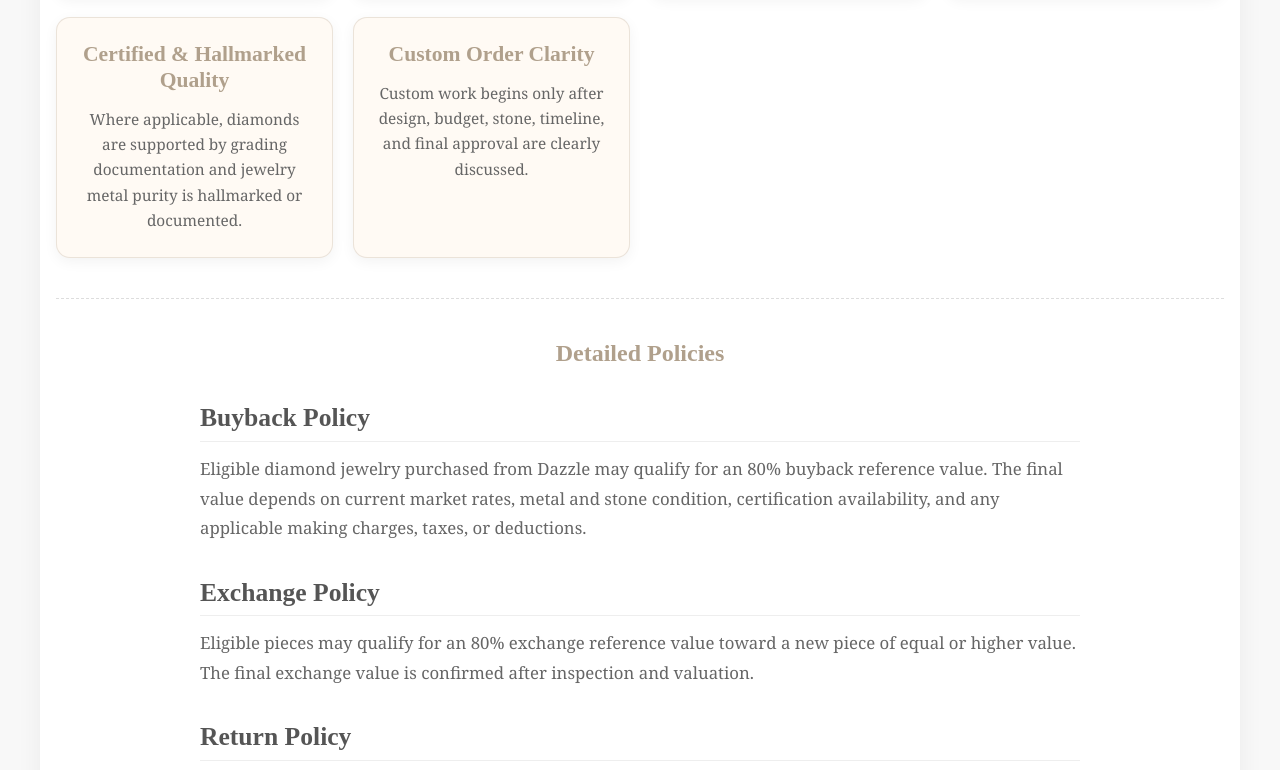
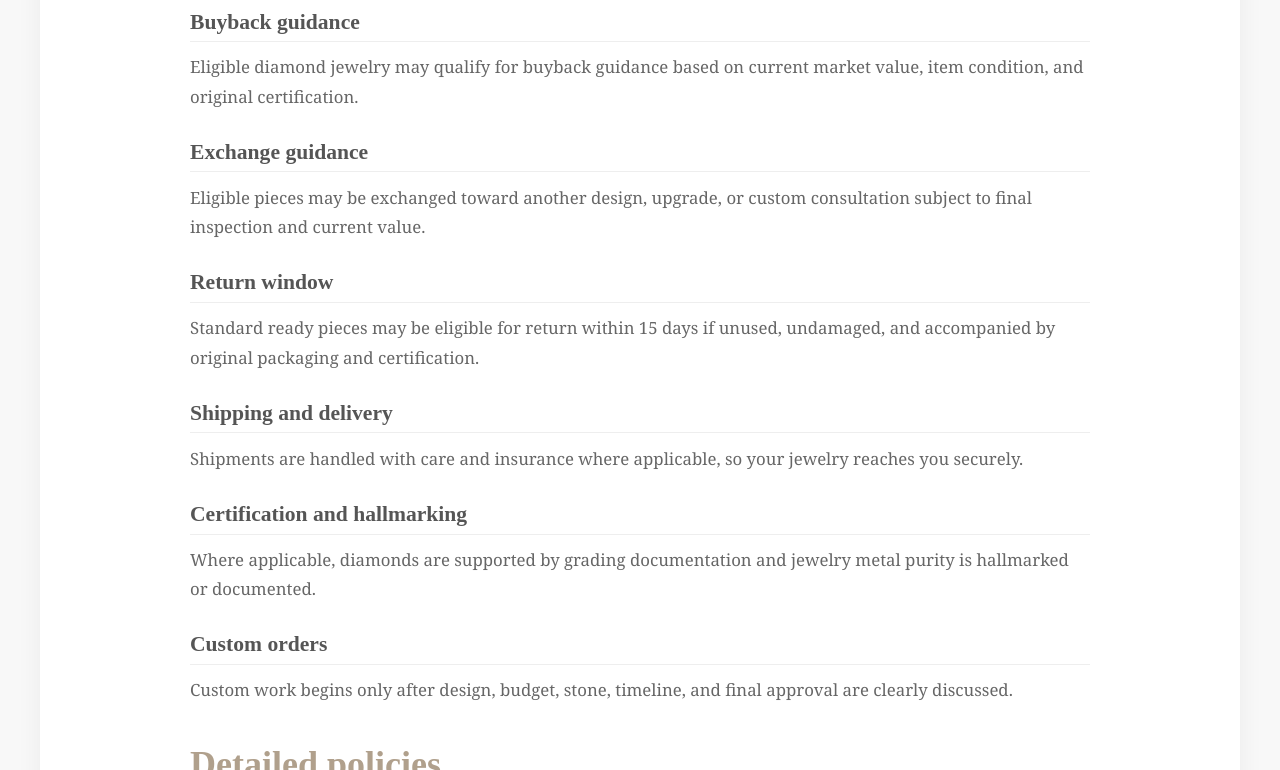
Before and after one commit to sahnishant/dazzle, an Astro site: page /policies in a window 1280 px wide. Shown: the part 631-1401 px from the top of the page. Built offline with nearby package versions, Linux system fonts and the light colour scheme; Astro itself is replaced by a stand-in of ours.

Commit message:
feat: render policies from editable markdown

```diff
--- a/src/pages/policies.astro
+++ b/src/pages/policies.astro
@@ -1,69 +1,22 @@
 ---
 // src/pages/policies.astro
+import { getEntry } from 'astro:content';
 import BaseLayout from '../layouts/BaseLayout.astro';
+
+const policies = await getEntry('pages', 'policies');
+if (!policies) throw new Error('Missing src/content/pages/policies.md');
+const { Content } = await policies.render();
 ---
-<BaseLayout
-  title="Policies & Guarantees"
-  description="Review Dazzle policies for buyback, exchange, returns, shipping, certification, custom orders, and jewelry care."
->
+<BaseLayout title={policies.data.title} description={policies.data.description}>
   <section class="container page-section policies-page">
     <div class="policy-hero">
       <p class="policy-kicker">Confidence before commitment</p>
-      <h1>Our Promises to You</h1>
-      <p>At Dazzle, every inquiry and purchase should feel considered, transparent, and supported. These policies explain how we handle value protection, certification, custom orders, delivery, and care.</p>
+      <h1>{policies.data.title}</h1>
+      <p>{policies.data.description}</p>
     </div>
 
-    <div class="policy-grid">
-      <div class="policy-card">
-        <h3>80% Buyback Guidance</h3>
-        <p>Eligible diamond jewelry may qualify for buyback guidance based on current market value, item condition, and original certification.</p>
-      </div>
-      <div class="policy-card">
-        <h3>80% Exchange Policy</h3>
-        <p>Eligible pieces may be exchanged toward another design, upgrade, or custom consultation subject to final inspection and current value.</p>
-      </div>
-      <div class="policy-card">
-        <h3>15-Day Return Window</h3>
-        <p>Standard ready pieces may be eligible for return within 15 days if unused, undamaged, and accompanied by original packaging and certification.</p>
-      </div>
-      <div class="policy-card">
-        <h3>Free & Insured Shipping</h3>
-        <p>Shipments are handled with care and insurance where applicable, so your jewelry reaches you securely.</p>
-      </div>
-      <div class="policy-card">
-        <h3>Certified & Hallmarked Quality</h3>
-        <p>Where applicable, diamonds are supported by grading documentation and jewelry metal purity is hallmarked or documented.</p>
-      </div>
-      <div class="policy-card">
-        <h3>Custom Order Clarity</h3>
-        <p>Custom work begins only after design, budget, stone, timeline, and final approval are clearly discussed.</p>
-      </div>
-    </div>
-
-    <hr class="section-divider" />
-
-    <h2 class="text-center mb-4">Detailed Policies</h2>
-    <div class="policy-details">
-      <h3>Buyback Policy</h3>
-      <p>Eligible diamond jewelry purchased from Dazzle may qualify for an 80% buyback reference value. The final value depends on current market rates, metal and stone condition, certification availability, and any applicable making charges, taxes, or deductions.</p>
-
-      <h3>Exchange Policy</h3>
-      <p>Eligible pieces may qualify for an 80% exchange reference value toward a new piece of equal or higher value. The final exchange value is confirmed after inspection and valuation.</p>
-
-      <h3>Return Policy</h3>
-      <p>Standard ready-to-ship items may be returned within 15 days of delivery if they are unused, unworn, undamaged, and returned with original packaging, invoices, and certificates. Custom, resized, engraved, altered, or made-to-order pieces may not be eligible for standard returns unless specifically agreed in writing.</p>
-
-      <h3>Shipping & Delivery</h3>
-      <p>We aim to provide secure, trackable, and insured shipping where available. Delivery timelines can vary by product readiness, customization, location, and logistics partner.</p>
-
-      <h3>Certification & Hallmarking</h3>
-      <p>Where applicable, diamonds are supported by grading documentation from recognized laboratories or supplier documentation. Metal purity is supported through hallmarking or appropriate documentation. We can explain certification details before purchase or consultation approval.</p>
-
-      <h3>Custom Orders</h3>
-      <p>Custom pieces are consultation-led. Before work begins, we discuss design direction, budget range, stone preference, metal choice, expected timeline, and approval steps. Any custom-order deposit, cancellation rule, or production milestone should be confirmed before proceeding.</p>
-
-      <h3>Warranty & Maintenance</h3>
-      <p>Manufacturing issues are reviewed case by case. Regular wear, impact damage, accidental breakage, misuse, loss, resizing by another jeweler, or stone damage after delivery may not be covered. We recommend periodic inspection and cleaning to preserve the piece.</p>
+    <div class="policy-content">
+      <Content />
     </div>
 
     <div class="policy-cta">
@@ -98,12 +51,6 @@
     text-transform: uppercase;
   }
 
-  .policy-hero h1,
-  .page-section h2,
-  .page-section h3 {
-    color: #B0A08C;
-  }
-
   .policy-hero h1 {
     margin: 0 0 0.85rem;
     color: #555;
@@ -117,60 +64,42 @@
     line-height: 1.75;
   }
 
-  .section-divider {
-    border: 0;
-    border-top: 1px dashed #ddd;
-    margin: 2.5rem 0;
+  .policy-content {
+    max-width: 900px;
+    margin: 0 auto;
+    color: #666;
+    font-size: 1.05rem;
+    line-height: 1.75;
   }
 
-  .policy-grid {
-    display: grid;
-    grid-template-columns: repeat(auto-fit, minmax(250px, 1fr));
-    gap: 1.25rem;
-    margin-top: 2rem;
+  .policy-content :global(h2) {
+    margin-top: 2.4rem;
+    margin-bottom: 1rem;
+    color: #B0A08C;
+    font-size: clamp(1.7rem, 3vw, 2.25rem);
   }
 
-  .policy-card {
-    background-color: #fffaf4;
-    padding: 1.5rem;
-    border-radius: 14px;
-    box-shadow: 0 4px 14px rgba(0,0,0,0.05);
-    border: 1px solid rgba(176, 160, 140, 0.26);
-    text-align: center;
+  .policy-content :global(h3) {
+    margin-top: 1.8rem;
+    margin-bottom: 0.65rem;
+    border-bottom: 1px solid #eee;
+    color: #555;
+    font-size: 1.35rem;
+    padding-bottom: 0.35rem;
   }
 
-  .policy-card h3 {
-    color: #B0A08C;
-    font-size: 1.35rem;
-    margin: 0 0 0.8rem;
+  .policy-content :global(p) {
+    margin-bottom: 1rem;
   }
 
-  .policy-card p {
-    margin: 0;
-    color: #666;
-    font-size: 0.96rem;
-    line-height: 1.65;
+  .policy-content :global(ul),
+  .policy-content :global(ol) {
+    margin-left: 1.5rem;
+    margin-bottom: 1.2rem;
   }
 
-  .policy-details {
-    max-width: 880px;
-    margin: 2rem auto 0;
-  }
-
-  .policy-details h3 {
-    font-size: 1.6rem;
-    color: #555;
-    margin-top: 2.2rem;
-    margin-bottom: 0.75rem;
-    border-bottom: 1px solid #eee;
-    padding-bottom: 0.45rem;
-  }
-
-  .policy-details p {
-    color: #666;
-    font-size: 1.05rem;
-    margin-bottom: 1rem;
-    line-height: 1.75;
+  .policy-content :global(li) {
+    margin-bottom: 0.45rem;
   }
 
   .policy-cta {
```
